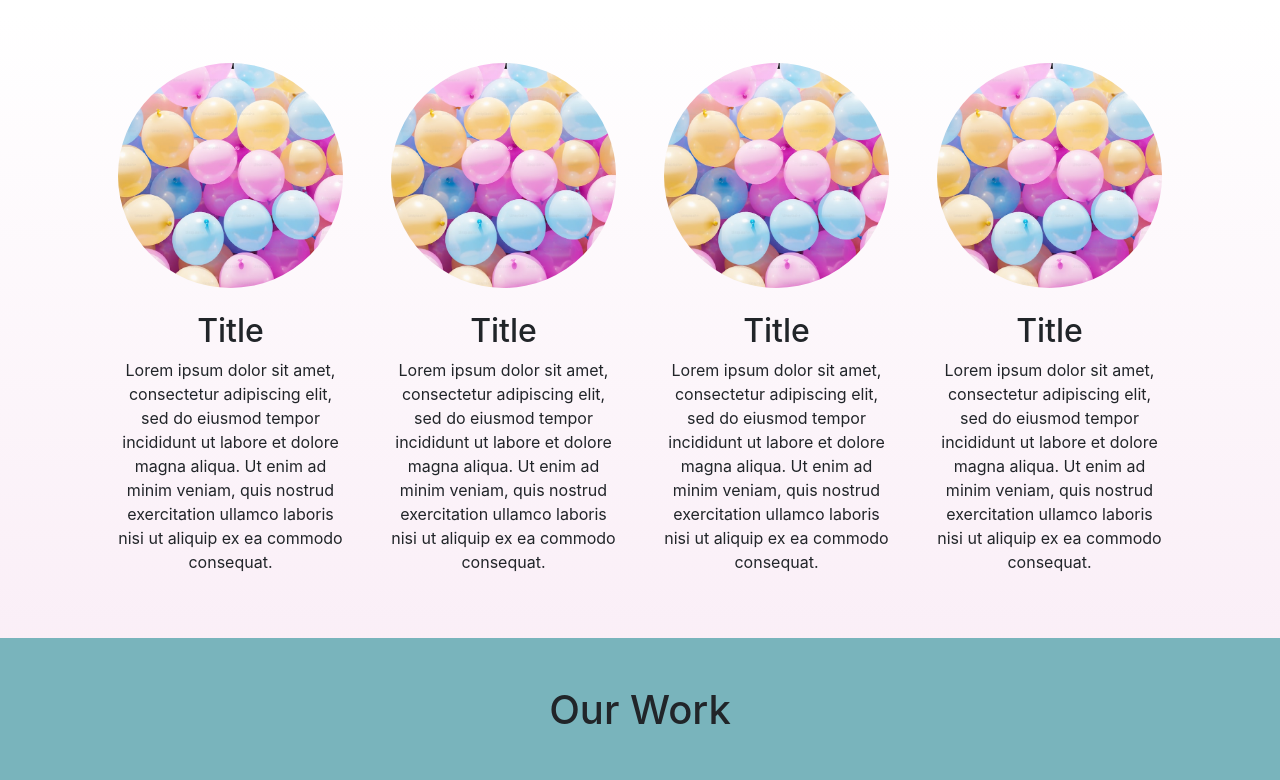
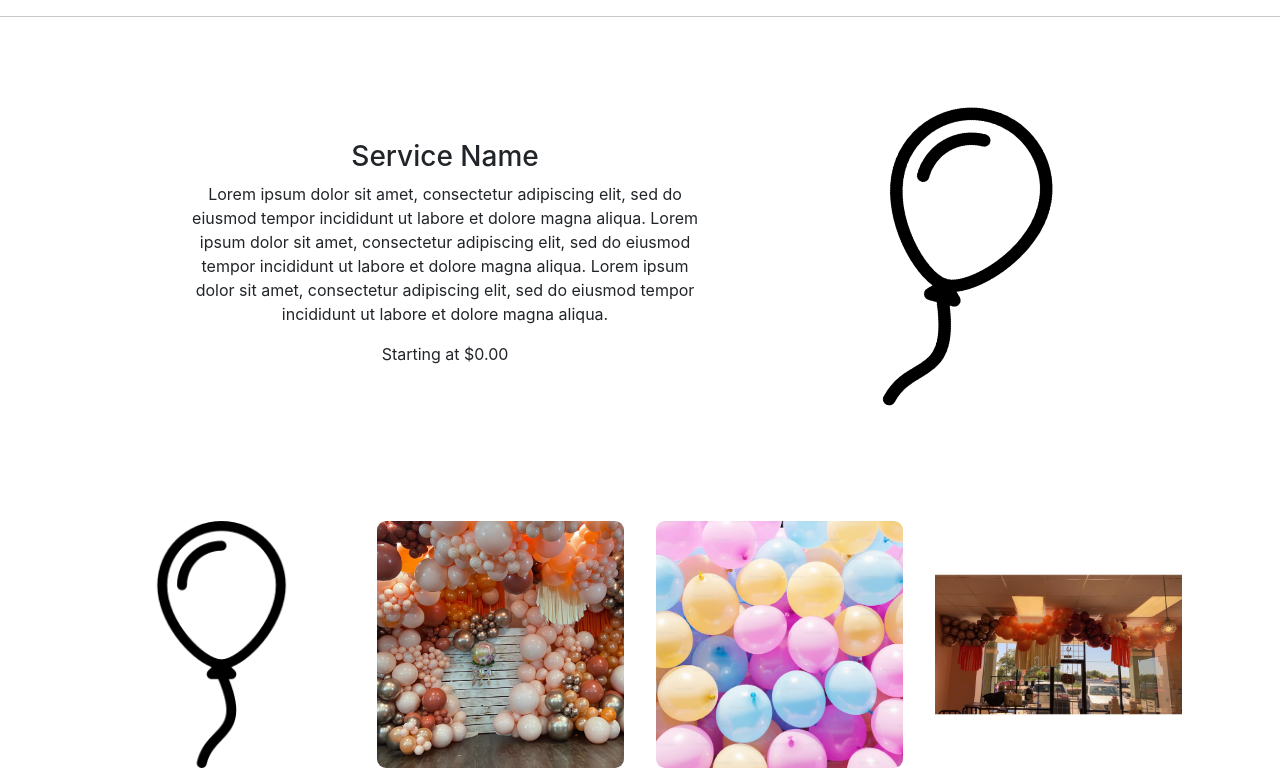
Before and after one commit to Tavera15/FiveWondersBalloon-client, a React (Create React App) app: page /services in a window 1280 px wide. Shown: the part 905-1685 px from the top of the page. Built offline with nearby package versions, Linux system fonts and the light colour scheme.

Commit message:
Added services page

```diff
--- a/package.json
+++ b/package.json
@@ -10,6 +10,8 @@
     "react": "^18.2.0",
     "react-bootstrap": "^2.10.1",
     "react-dom": "^18.2.0",
+    "react-router": "^6.22.3",
+    "react-router-dom": "^6.22.3",
     "react-scripts": "5.0.1",
     "web-vitals": "^2.1.4"
   },
--- a/src/App.js
+++ b/src/App.js
@@ -1,14 +1,25 @@
 import './App.css';
+import {BrowserRouter as Router, Route, Routes} from "react-router-dom";
 import HomePage from './Pages/HomePage/HomePage';
+import ServicesPage from './Pages/ServicesPage/ServicesPage';
 import NavigationBar from './Components/Navigation Bar/NavigationBar';
 import Footer from './Components/Footer/Footer';
 
 function App() {
   return (
     <div className="App">
+      <Router>
         <NavigationBar />
-        <HomePage />
+
+        <Routes>
+
+          <Route exact path='/' element={<HomePage />}></Route>
+
+          <Route exact path='services' element={<ServicesPage />}></Route>
+
+        </Routes>
         <Footer />
+      </Router>
     </div>
   );
 }
--- a/src/Components/Navigation Bar/NavigationBar.js
+++ b/src/Components/Navigation Bar/NavigationBar.js
@@ -1,5 +1,6 @@
 import React from "react";
 import Nav from 'react-bootstrap/Nav';
+import { Link } from "react-router-dom";
 
 function NavigationBar()
 {
@@ -8,10 +9,10 @@ function NavigationBar()
     <div>
       <Nav className="justify-content-center" activeKey="/home">
         <Nav.Item>
-          <Nav.Link href="/home">Home</Nav.Link>
+          <Link to="/">Home</Link>
         </Nav.Item>
         <Nav.Item>
-          <Nav.Link eventKey="link-1">Services</Nav.Link>
+          <Link to="/services">Services</Link>
         </Nav.Item>
         <Nav.Item>
           <Nav.Link eventKey="link-2">Events</Nav.Link>
--- /dev/null
+++ b/src/Components/Service Item/ServiceItem.css
@@ -0,0 +1,32 @@
+
+
+
+.main-img-container img{
+    border-radius: 25px;
+}
+
+.si-text-container{
+}
+
+.sub-img-container img{
+    padding: 1rem;
+    aspect-ratio: 1/1;
+    object-fit: cover;
+    border-radius: 25px;
+}
+
+.si-imgRight{
+    flex-direction: row-reverse;
+}
+
+@media only screen and (min-width: 992px) {
+    .main-img-container{
+        transform: rotate(-15deg);
+        padding: 4rem 0;
+    }
+
+    .si-imgRight > .main-img-container{
+        transform: rotate(15deg);
+        padding: 4rem 0;
+    }
+}
--- /dev/null
+++ b/src/Components/Service Item/ServiceItem.js
@@ -0,0 +1,38 @@
+import React from "react";
+import "./ServiceItem.css";
+import mainImg from "../../images/introservices.jpeg";
+import sub1 from "../../images/balloon.png"
+import sub2 from "../../images/card1.jpeg"
+import sub3 from "../../images/card2.jpeg"
+import sub4 from "../../images/intro1.jpeg"
+
+
+function ServiceItem(props)
+{
+    return(
+        <div className="mt-4">
+            <div className={`container flex-row-wrap flex-center col-12 col-md-9 ${props.imgRight ? "si-imgRight" : ""}`}>
+                <div className="main-img-container col-12 col-md-4">
+                    <img className="col-12" alt="si" src={props.mainImg} />
+                </div>
+                <div className="col-0 offset-md-1"></div>
+                <div className="si-text-container p-2 col-12 col-md-7">
+                    <h3>Service Name</h3>
+                    <p>Lorem ipsum dolor sit amet, consectetur adipiscing elit, sed do eiusmod tempor incididunt ut labore et dolore magna aliqua. Lorem ipsum dolor sit amet, consectetur adipiscing elit, sed do eiusmod tempor incididunt ut labore et dolore magna aliqua. Lorem ipsum dolor sit amet, consectetur adipiscing elit, sed do eiusmod tempor incididunt ut labore et dolore magna aliqua.</p>
+                    <p>Starting at $0.00</p>
+                </div>
+            </div>
+
+            <div className="mt-4 container sub-img-container">
+                <img className="col-6 col-md-3" alt="1" src={sub1} />
+                <img className="col-6 col-md-3" alt="2" src={sub2} />
+                <img className="col-6 col-md-3" alt="3" src={sub3} />
+                <img className="col-6 col-md-3" alt="4" src={sub4} />
+            </div>
+
+            <hr />
+        </div>
+    );
+}
+
+export default ServiceItem;
--- a/src/Components/ServiceCard/ServiceCard.css
+++ b/src/Components/ServiceCard/ServiceCard.css
@@ -5,10 +5,6 @@
     flex-wrap: wrap;
     justify-content: center;
     align-items: center;
-}
-
-.too{
-
 }
 
 .service-card img{
--- a/src/Pages/HomePage/HomePage.css
+++ b/src/Pages/HomePage/HomePage.css
@@ -44,17 +44,6 @@
     background: linear-gradient(180deg, rgba(255,255,255,1) 0%, rgba(231,173,215,.2) 100%);
 }
 
-.flex-row-wrap{
-    display: flex;
-    flex-direction: row;
-    flex-wrap: wrap;
-}
-
-.flex-center{
-    justify-content: center;
-    align-items: center;
-}
-
 .details-card{
     background-image: url("/./src/images/card2.jpeg");
     background-repeat: no-repeat;
--- a/src/Pages/HomePage/HomePage.js
+++ b/src/Pages/HomePage/HomePage.js
@@ -27,12 +27,12 @@ function HomePage()
         <div className="pt-4 list-of-services">
             <h1>Our Services</h1>
 
-            <div className="grid-services zig-zag-services white-pink-gradient">
+            <div className="white-pink-gradient">
                 <div className="p-4 container flex-row-wrap">
-                    <ServiceCard zzLeft={true} />
-                    <ServiceCard zzLeft={false} />
-                    <ServiceCard zzLeft={true} />
-                    <ServiceCard zzLeft={false} />
+                    <ServiceCard />
+                    <ServiceCard />
+                    <ServiceCard />
+                    <ServiceCard />
                 </div>
             </div>
         </div>
@@ -77,7 +77,7 @@ function HomePage()
                                 About Me
                             </h1>
 
-                            <p> Lorem ipsum dolor sit amet, consectetur adipiscing elit, sed do eiusmod tempor incididunt ut labore et dolore magna aliqua. </p>
+                            <p>Lorem ipsum dolor sit amet, consectetur adipiscing elit, sed do eiusmod tempor incididunt ut labore et dolore magna aliqua. </p>
                         </div>
                         <div className="col-0 col-md-1"></div>
                             <img className="col-10 col-md-4 round-img" src={wwd} alt="logo"/>
--- /dev/null
+++ b/src/Pages/ServicesPage/ServicesPage.js
@@ -0,0 +1,35 @@
+import React from "react";
+import "./ServicesPage.css";
+import ServiceItem from "../../Components/Service Item/ServiceItem";
+import mainImg from "../../images/introservices.jpeg";
+import sub1 from "../../images/balloon.png"
+import sub2 from "../../images/card1.jpeg"
+import sub3 from "../../images/card2.jpeg"
+import sub4 from "../../images/intro1.jpeg"
+
+function ServicesPage()
+{
+    return(
+        <div>
+            <h1>Services</h1>
+
+            <div className="services-intro">
+
+            </div>
+
+            <div className="services-process">
+
+            </div>
+
+            <div className="list-of-services">
+                <ServiceItem imgRight={false} mainImg={mainImg} />
+                <ServiceItem imgRight={true} mainImg={sub1} />
+                <ServiceItem imgRight={false} mainImg={sub2} />
+                <ServiceItem imgRight={true} mainImg={sub3} />
+                <ServiceItem imgRight={false} mainImg={sub4} />
+            </div>
+        </div>
+    );
+}
+
+export default ServicesPage
--- a/src/index.css
+++ b/src/index.css
@@ -11,3 +11,14 @@ code {
   font-family: source-code-pro, Menlo, Monaco, Consolas, 'Courier New',
     monospace;
 }
+
+.flex-row-wrap{
+  display: flex;
+  flex-direction: row;
+  flex-wrap: wrap;
+}
+
+.flex-center{
+  justify-content: center;
+  align-items: center;
+}
```
Also changed, not shown: src/Pages/ServicesPage/ServicesPage.css (added), 1 other file (tests, documents, lock files or other folders).
